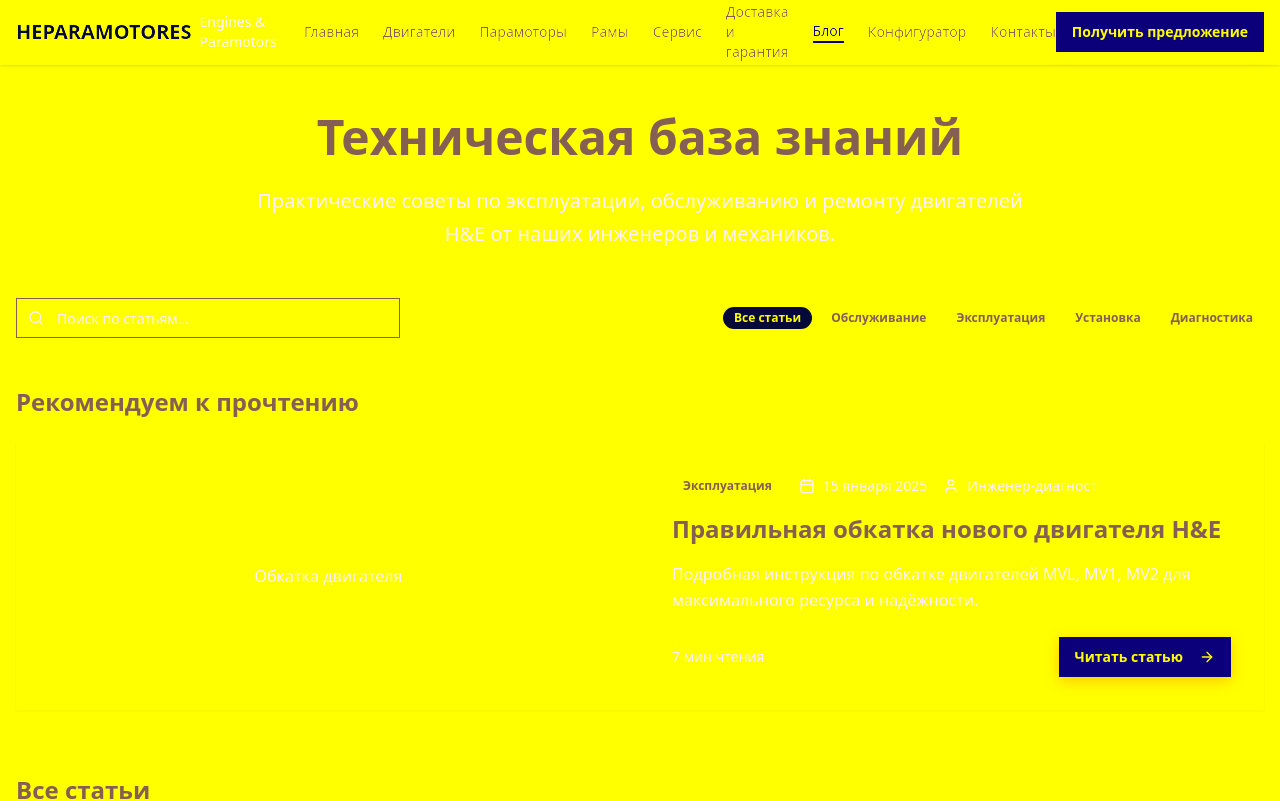
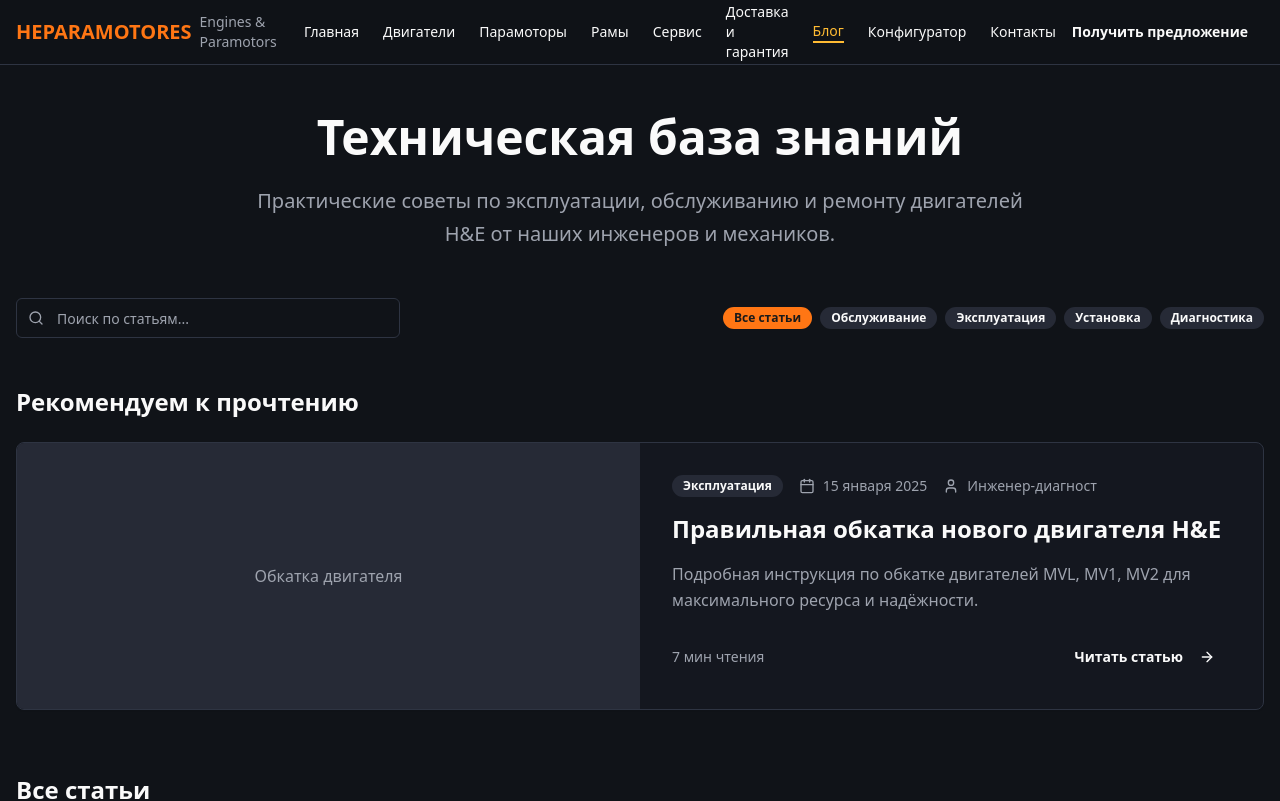
Before and after one commit to parafoto/veltory-engine-forge, a React (Vite) app: page /blog in a window 1280 px wide. Shown: the top 801 px of the page. Built offline with nearby package versions, Linux system fonts and the light colour scheme.

Commit message:
Update index.css

```diff
--- a/src/index.css
+++ b/src/index.css
@@ -2,116 +2,52 @@
 @tailwind components;
 @tailwind utilities;
 
-/* Оранжевая цветовая схема сайта */
+/* ЕДИНАЯ ТЕМА VENTURY ДЛЯ ВСЕГО САЙТА */
 @layer base {
   :root {
-    /* Основная оранжевая палитра */
-    --orange-50: 255 247 237;
-    --orange-100: 255 237 213;
-    --orange-200: 254 215 170;
-    --orange-300: 253 186 116;
-    --orange-400: 251 146 60;
-    --orange-500: 249 115 22;
-    --orange-600: 234 88 12;
-    --orange-700: 194 65 14;
-    --orange-800: 154 52 18;
-    --orange-900: 124 45 18;
+    /* Фон/текст */
+    --background: 222 20% 8%;   /* тёмный фон (почти чёрный с синим подтоном) */
+    --foreground: 0 0% 98%;     /* светлый текст */
 
-    /* Основные цвета сайта */
-    --primary: var(--orange-600);
-    --primary-foreground: 255 255 255;
-    --accent: var(--orange-500);
-    --accent-foreground: 255 255 255;
+    /* Карточки/поповеры */
+    --card: 222 20% 10%;
+    --card-foreground: 0 0% 98%;
+    --popover: 222 20% 10%;
+    --popover-foreground: 0 0% 98%;
 
-    /* CTA кнопка */
-    --cta: var(--orange-500);
-    --cta-foreground: 255 255 255;
-    --cta-hover: var(--orange-600);
+    /* Бренд Ventury (оранжевый) */
+    --primary: 25 100% 54%;          /* #FF7A00 ± */
+    --primary-foreground: 0 0% 10%;
 
-    /* Нейтральные цвета */
-    --background: 255 255 255;
-    --foreground: 15 23 42;
-    --muted: 248 250 252;
-    --muted-foreground: 100 116 139;
-    --border: 226 232 240;
-    --success: 34 197 94;
+    /* Вторичные/мутед/акцент */
+    --secondary: 223 18% 18%;
+    --secondary-foreground: 0 0% 98%;
+    --muted: 223 18% 18%;
+    --muted-foreground: 220 9% 65%;
+    --accent: 40 100% 60%;
+    --accent-foreground: 0 0% 10%;
 
-    /* Градиенты */
-    --gradient-hero: linear-gradient(135deg, hsl(var(--orange-600)), hsl(var(--orange-500)));
-    --gradient-accent: linear-gradient(135deg, hsl(var(--orange-500)), hsl(var(--orange-400)));
+    /* Остальное */
+    --destructive: 0 84% 60%;
+    --destructive-foreground: 0 0% 98%;
+    --border: 222 18% 22%;
+    --input: 222 18% 22%;
+    --ring: 25 100% 54%;
 
-    /* Тени */
-    --shadow-subtle: 0 1px 3px 0 rgb(0 0 0 / 0.1), 0 1px 2px -1px rgb(0 0 0 / 0.1);
-    --shadow-large: 0 20px 25px -5px rgb(0 0 0 / 0.1), 0 8px 10px -6px rgb(0 0 0 / 0.1);
-    --shadow-cta: 0 4px 14px 0 rgb(249 115 22 / 0.39);
+    --radius: 0.5rem;
   }
 
-  * {
-    border-color: hsl(var(--border));
-  }
-
-  body {
-    background-color: hsl(var(--background));
-    color: hsl(var(--foreground));
-  }
+  /* Базовое применение темы — на весь сайт */
+  * { @apply border-border; }
+  body { @apply bg-background text-foreground; }
+  a { @apply text-primary; }
+  button, .btn { @apply bg-primary text-primary-foreground; }
 }
 
-/* Утилиты для градиентов */
-@layer utilities {
-  .bg-gradient-hero {
-    background: var(--gradient-hero);
-  }
-
-  .bg-gradient-accent {
-    background: var(--gradient-accent);
-  }
-
-  .shadow-subtle {
-    box-shadow: var(--shadow-subtle);
-  }
-
-  .shadow-large {
-    box-shadow: var(--shadow-large);
-  }
-
-  .shadow-cta {
-    box-shadow: var(--shadow-cta);
-  }
-
-  .text-success {
-    color: hsl(var(--success));
-  }
+/* Дополнительно (по желанию): единые стили ссылок/кнопок в hover/focus */
+/*
+@layer components {
+  .btn:hover { @apply opacity-90; }
+  a:hover { @apply underline; }
 }
-
-/* Токены темы для конфигуратора (совместимы с shadcn/ui) */
-.configurator-page {
-  --background: 0 0% 100%;
-  --foreground: 222.2 84% 4.9%;
-  --card: 0 0% 100%;
-  --card-foreground: 222.2 84% 4.9%;
-  --popover: 0 0% 100%;
-  --popover-foreground: 222.2 84% 4.9%;
-  --primary: 221.2 83.2% 53.3%;
-  --primary-foreground: 210 40% 98%;
-  --secondary: 210 40% 96.1%;
-  --secondary-foreground: 222.2 47.4% 11.2%;
-  --muted: 210 40% 96.1%;
-  --muted-foreground: 215.4 16.3% 46.9%;
-  --accent: 210 40% 96.1%;
-  --accent-foreground: 222.2 47.4% 11.2%;
-  --destructive: 0 84.2% 60.2%;
-  --destructive-foreground: 210 40% 98%;
-  --border: 214.3 31.8% 91.4%;
-  --input: 214.3 31.8% 91.4%;
-  --ring: 221.2 83.2% 53.3%;
-  --radius: 0.5rem;
-}
-
-.configurator-page * {
-  border-color: hsl(var(--border));
-}
-
-.configurator-page {
-  background-color: hsl(var(--background));
-  color: hsl(var(--foreground));
-}
+*/
```
